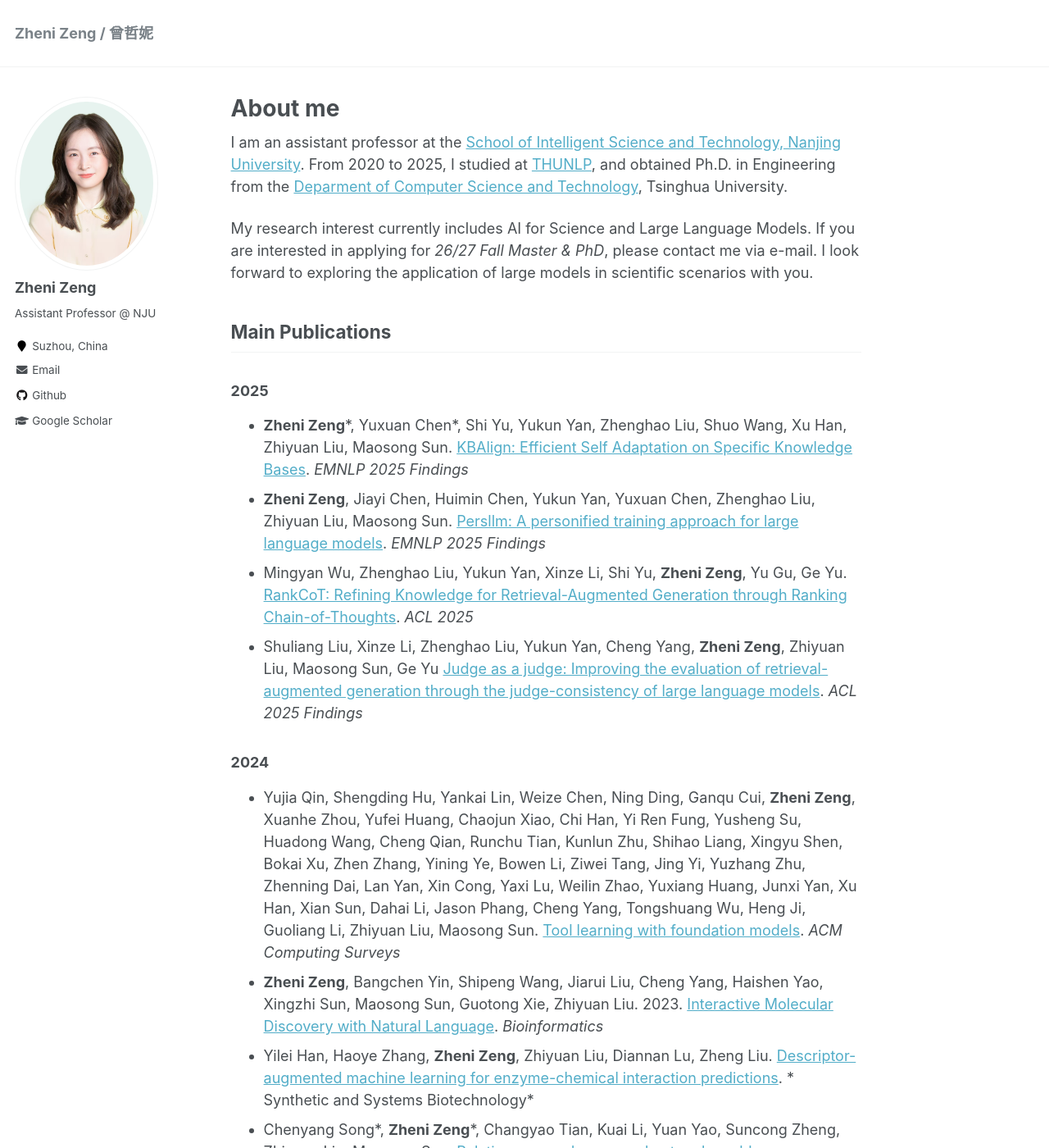
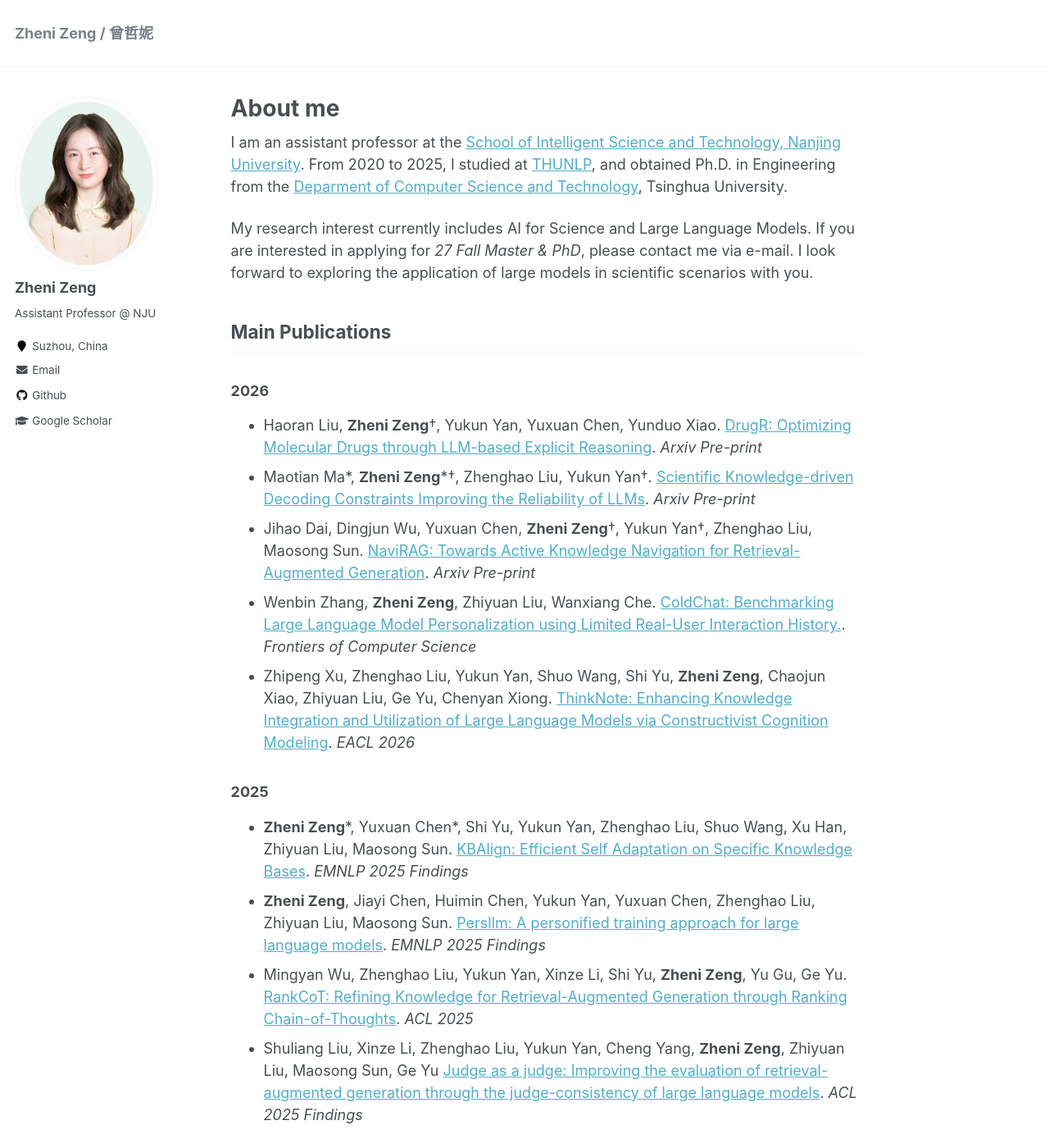
Before and after one commit to Ellenzzn/zhenizeng, a Jekyll site: the page built from _pages/about.md, in a window 1280 px wide and 1400 px high. Shown: the whole window at 82% size. Built offline with Jekyll 4.4.1, drawn with Linux system fonts in a browser that asks for light colours.

Commit message:
Update about.md

```diff
--- a/_pages/about.md
+++ b/_pages/about.md
@@ -10,10 +10,17 @@ redirect_from:
 
 I am an assistant professor at the [School of Intelligent Science and Technology, Nanjing University](https://is.nju.edu.cn/). From 2020 to 2025, I studied at [THUNLP](https://nlp.csai.tsinghua.edu.cn/), and obtained Ph.D. in Engineering from the [Deparment of Computer Science and Technology](http://www.cs.tsinghua.edu.cn/), Tsinghua University.
 
-My research interest currently includes AI for Science and Large Language Models. If you are interested in applying for *26/27 Fall Master & PhD*, please contact me via e-mail. I look forward to exploring the application of large models in scientific scenarios with you.
+My research interest currently includes AI for Science and Large Language Models. If you are interested in applying for *27 Fall Master & PhD*, please contact me via e-mail. I look forward to exploring the application of large models in scientific scenarios with you.
 
 
 ## Main Publications
+### 2026
+* Haoran Liu, **Zheni Zeng**†, Yukun Yan, Yuxuan Chen, Yunduo Xiao. [DrugR: Optimizing Molecular Drugs through LLM-based Explicit Reasoning](https://arxiv.org/abs/2602.08213). *Arxiv Pre-print*
+* Maotian Ma\*, **Zheni Zeng**\*†, Zhenghao Liu, Yukun Yan†. [Scientific Knowledge-driven Decoding Constraints Improving the Reliability of LLMs](https://arxiv.org/abs/2604.06603). *Arxiv Pre-print*
+* Jihao Dai, Dingjun Wu, Yuxuan Chen, **Zheni Zeng**†, Yukun Yan†, Zhenghao Liu, Maosong Sun. [NaviRAG: Towards Active Knowledge Navigation for Retrieval-Augmented Generation](https://arxiv.org/abs/2604.12766). *Arxiv Pre-print*
+* Wenbin Zhang, **Zheni Zeng**, Zhiyuan Liu, Wanxiang Che. [ColdChat: Benchmarking Large Language Model Personalization using Limited Real-User Interaction History.](https://journal.hep.com.cn/fcs/EN/10.1007/s11704-026-51716-6). *Frontiers of Computer Science*
+* Zhipeng Xu, Zhenghao Liu, Yukun Yan, Shuo Wang, Shi Yu, **Zheni Zeng**, Chaojun Xiao, Zhiyuan Liu, Ge Yu, Chenyan Xiong. [ThinkNote: Enhancing Knowledge Integration and Utilization of Large Language Models via Constructivist Cognition Modeling](https://aclanthology.org/2026.findings-eacl.12/). *EACL 2026*
+
 ### 2025
 * **Zheni Zeng**\*, Yuxuan Chen\*, Shi Yu, Yukun Yan, Zhenghao Liu, Shuo Wang, Xu Han, Zhiyuan Liu, Maosong Sun. [KBAlign: Efficient Self Adaptation on Specific Knowledge Bases]([https://openreview.net/forum?id=8eZPbHoEwB](https://aclanthology.org/2025.findings-emnlp.728/)). *EMNLP 2025 Findings*
 * **Zheni Zeng**, Jiayi Chen, Huimin Chen, Yukun Yan, Yuxuan Chen, Zhenghao Liu, Zhiyuan Liu, Maosong Sun. [Persllm: A personified training approach for large language models]([https://arxiv.org/abs/2407.12393](https://aclanthology.org/2025.findings-emnlp.457/)). *EMNLP 2025 Findings*
```
